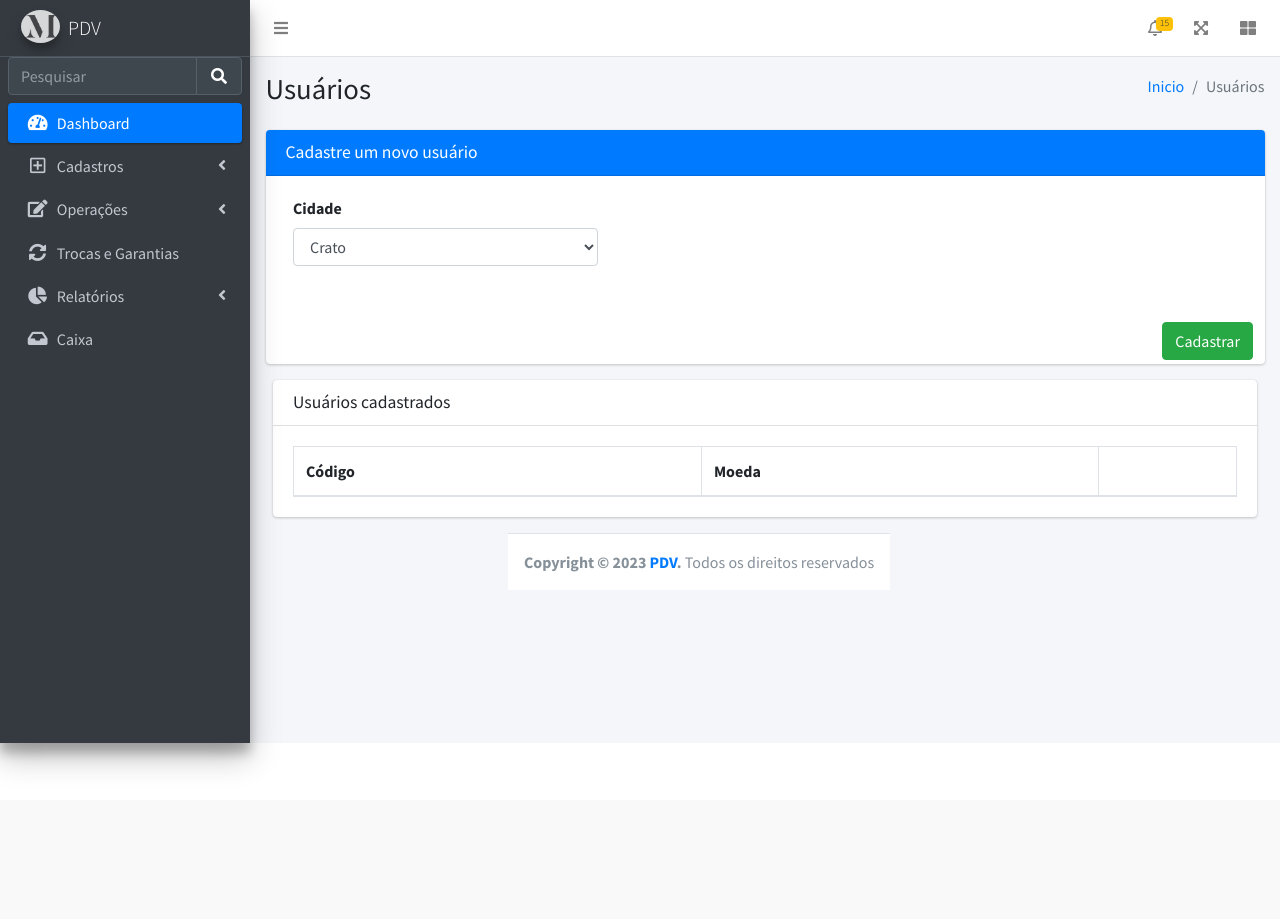
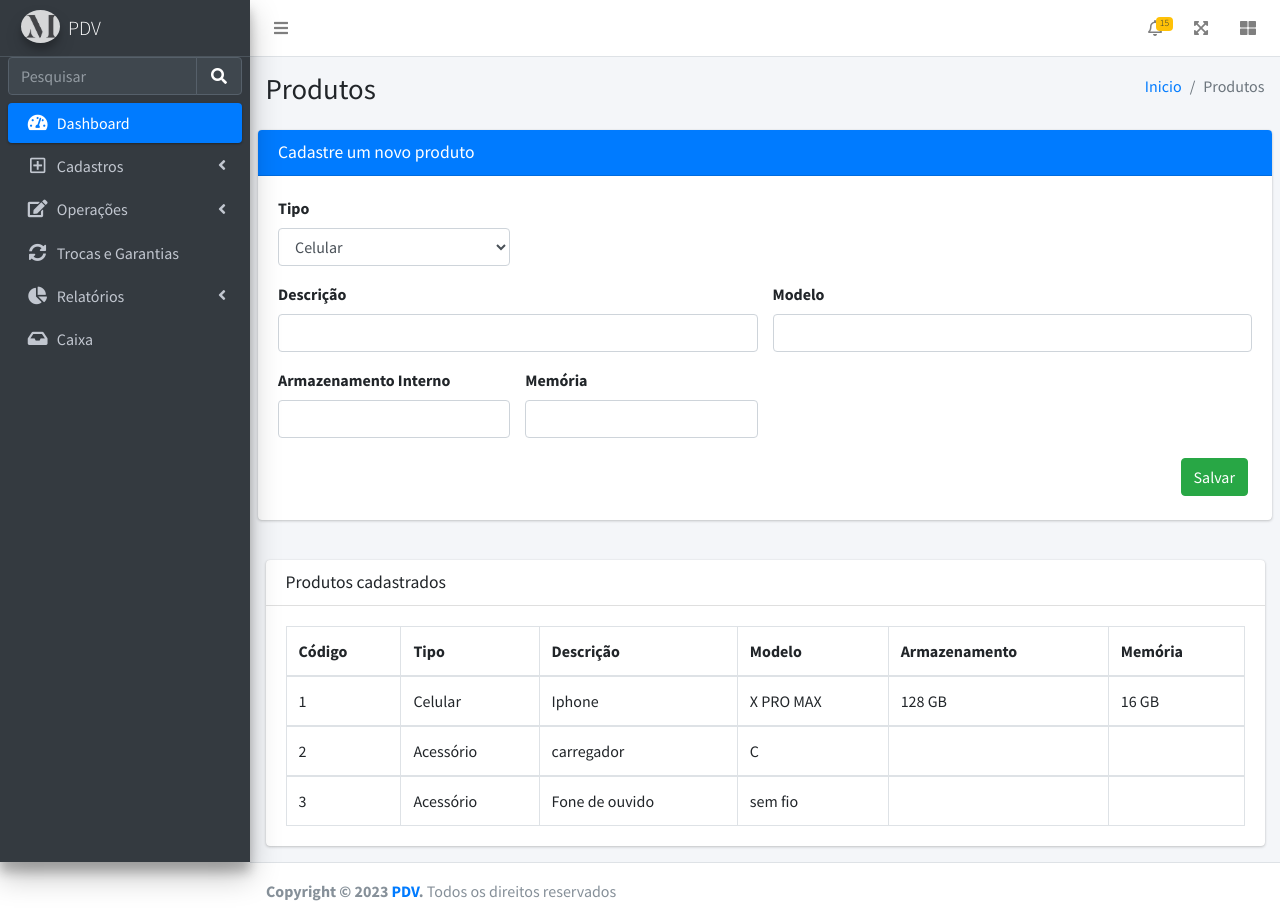
Before and after one commit to JPFS2/masterpdv, a PHP site: page /pages/forms/moeda.php in a window 1280 px wide. Before the commit the page ends 765 px from the top, so only its background shows below. Run offline with PHP 8.4, Linux system fonts and the light colour scheme; data comes from the database, SQL or seed files in the repository; data that the repository does not hold is empty; some libraries are stand-ins or nearby versions.

Commit message:
Update moeda.php

```diff
--- a/pages/forms/moeda.php
+++ b/pages/forms/moeda.php
@@ -2,20 +2,19 @@
 require '../../action/config.php';
 
 $lista = [];
-$sql = $pdo->query("SELECT * FROM pagamento");
+$sql = $pdo->query("SELECT * FROM produto");
 
 if($sql->rowCount() ){
     $lista = $sql->fetchAll(PDO::FETCH_ASSOC);
 }
 ?>
-
 <!DOCTYPE html>
 <html lang="en">
 
 <head>
     <meta charset="utf-8">
     <meta name="viewport" content="width=device-width, initial-scale=1">
-    <title>PDV | Moeda</title>
+    <title>PDV | Produtos</title>
 
     <!-- Google Font: Source Sans Pro -->
     <link rel="stylesheet"
@@ -39,6 +38,7 @@ if($sql->rowCount() ){
                 <li class="nav-item">
                     <a class="nav-link" data-widget="pushmenu" href="#" role="button"><i class="fas fa-bars"></i></a>
                 </li>
+
             </ul>
 
             <!-- Right navbar links -->
@@ -157,6 +157,7 @@ if($sql->rowCount() ){
                                         <p>Produtos</p>
                                     </a>
                                 </li>
+
                                 <li class="nav-item">
                                     <a href="fornecedor.php" class="nav-link">
                                         <i class="far fa-circle nav-icon"></i>
@@ -256,12 +257,12 @@ if($sql->rowCount() ){
                 <div class="container-fluid">
                     <div class="row mb-2">
                         <div class="col-sm-6">
-                            <h1>Usuários</h1>
+                            <h1>Produtos</h1>
                         </div>
                         <div class="col-sm-6">
                             <ol class="breadcrumb float-sm-right">
                                 <li class="breadcrumb-item"><a href="../../index.html">Inicio</a></li>
-                                <li class="breadcrumb-item active">Usuários</li>
+                                <li class="breadcrumb-item active">Produtos</li>
                             </ol>
                         </div>
                     </div>
@@ -270,77 +271,113 @@ if($sql->rowCount() ){
 
             <!-- Main content -->
             <section class="content">
-                <div class="container-fluid">
                 <div class="row">
-                        <!-- left column -->
                     <div class="col-md-12">
-                            <!-- jquery validation -->
                         <div class="card card-primary">
                             <div class="card-header">
-                                    <h3 class="card-title">Cadastre um novo usuário</h3>
+                                <h3 class="card-title">Cadastre um novo produto</h3>
+
+                                <div class="card-tools">
                                 </div>
-                                <!-- /.card-header -->
-                                <!-- form start -->
-                                <form action="../../action/adicionarPG.php" method="post" class="quickForm">
+                            </div>
+                            <form action="../../action/adicionarP.php" method="post">
                                 <div class="card-body">
-                                        <div class="col-4">
+                                    <div class="row">
+                                        <div class="col-3">
                                             <div class="form-group">
-                                                <label for="inputEstimatedBudget">Cidade</label>
-                                                <select name="cidade"
+                                                <label for="inputEstimatedBudget">Tipo</label>
+                                                <select name="tipo"
                                                     class="form-control select2bs4 select2-hidden-accessible"
                                                     style="width: 100%;" data-select2-id="21" tabindex="-1"
                                                     aria-hidden="true">
-                                                    <option selected="selected" data-select2-id="23">Crato
-                                                    </option>
-                                                    <option data-select2-id="42">Juazeiro do Norte</option>
-                                                    <option data-select2-id="43">Barbalha</option>
+                                                    <option selected="selected" data-select2-id="23">Celular</option>
+                                                    <option data-toggle-form-edit="#id-form" data-select2-id="42">
+                                                        Acessório</option>
                                                 </select>
                                             </div>
                                         </div>
                                     </div>
-                                    <!-- /.card-body -->
+                                    <div class="row">
+                                        <div class="col-6">
+                                            <div class="form-group">
+                                                <label for="inputEstimatedBudget">Descrição</label>
+                                                <input type="text" name="descricao" id="inputEstimatedBudget"
+                                                    class="form-control">
+                                            </div>
+                                        </div>
+                                        <div class="col-6">
+                                            <div class="form-group">
+                                                <label for="inputEstimatedBudget">Modelo</label>
+                                                <input type="text" name="modelo" id="inputEstimatedBudget"
+                                                    class="form-control">
+                                            </div>
+                                        </div>
+                                        <div class="col-3">
+                                            <div class="form-group">
+                                                <label for="inputEstimatedBudget">Armazenamento Interno</label>
+                                                <input type="text" name="armazenamento" class="form-control">
+                                            </div>
+                                        </div>
+                                        <div class="col-3">
+                                            <div class="form-group">
+                                                <label for="inputEstimatedBudget">Memória</label>
+                                                <input type="text" name="memoria" class="form-control">
+                                            </div>
+                                        </div>
+                                        </imput>
                                         <div class="col-12">
                                             <div class="form-group">
-                                                <input type="submit" value="Cadastrar"
+                                                <input type="submit" value="Salvar"
                                                     class="btn btn-success float-right m-1">
                                             </div>
                                         </div>
+                                    </div>
+                                </div>
                             </form>
+
                         </div>
                         <!-- /.card -->
-                            <!-- Main content -->
+                    </div>
+                </div>
+            </section>
+            <!-- /.content -->
 
+            <br>
+            <!-- /.content-wrapper -->
             <section class="content">
                 <div class="container-fluid">
                     <div class="row">
                         <div class="col-12">
                             <div class="card">
                                 <div class="card-header">
-                                                    <h3 class="card-title">Usuários cadastrados</h3>
+                                    <h3 class="card-title">Produtos cadastrados</h3>
                                 </div>
-
                                 <!-- /.card-header -->
                                 <div class="card-body">
                                     <table id="example2" class="table table-bordered table-hover">
                                         <thead>
                                             <tr>
                                                 <th>Código</th>
-                                                                <th>Moeda</th>
+                                                <th>Tipo</th>
+                                                <th>Descrição</th>
+                                                <th>Modelo</th>
+                                                <th>Armazenamento</th>
+                                                <th>Memória</th>
 
-                                                                <th></th>
                                             </tr>
                                         </thead>
+                                        <?php foreach($lista as $produto): ?>
                                         <tbody>
-                                                            <?php foreach($lista as $moeda): ?>
                                             <tr>
-                                                                <td><?= $moeda['codpagamento']; ?></td>
-                                                                <td><?= $moeda['moeda']; ?></td>
-
-                                                                <th>
-                                                                </th>
+                                                <td><?= $produto['codproduto']; ?></td>
+                                                <td><?= $produto['tipo']; ?></td>
+                                                <td><?= $produto['descricao']; ?></td>
+                                                <td><?= $produto['modelo']; ?></td>
+                                                <td><?= $produto['armazenamento']; ?></td>
+                                                <td><?= $produto['memoria']; ?></td>
                                             </tr>
+                                        </tbody>
                                         <?php endforeach; ?>
-                                                        </tbody>
                                     </table>
                                 </div>
                                 <!-- /.card-body -->
@@ -358,6 +395,7 @@ if($sql->rowCount() ){
                 </div><!-- /.container-fluid -->
             </section>
             <!-- /.content -->
+        </div>
     </div>
     <!-- /.content-wrapper -->
     <footer class="main-footer">
```
Lines whose indentation alone changed are shown as unchanged.
